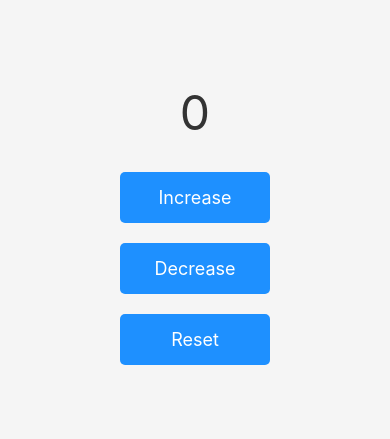
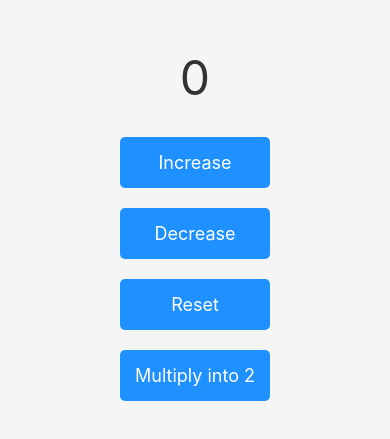
Before and after one commit to krupav03/ReduxSimple, a React Native app: screen / in a window 390 px wide. Shown: the part 193-632 px from the top of the page. Built offline with nearby package versions, Linux system fonts and the light colour scheme.

Commit message:
multiply into two

```diff
--- a/Redux/Actions.js
+++ b/Redux/Actions.js
@@ -2,6 +2,7 @@
 export const INCREMENT  = 'INCREMENT';
 export const DECREMENT = 'DECREMENT';
 export const RESET = 'RESET';
+export const MULTIPLYTWO = 'MULTIPLY'
 
 
 export const increment = () => ({
@@ -14,4 +15,7 @@ export const decrement = () => ({
 
 export const reset = () => ({
     type: 'RESET'
+});
+export const multiply = () => ({
+    type: 'MULTIPLY'
 })
--- a/Redux/Reducers.js
+++ b/Redux/Reducers.js
@@ -1,5 +1,5 @@
 // Reducers specify how the app's state changes in response to actions.
-import { INCREMENT,DECREMENT,RESET } from "./Actions";
+import { INCREMENT,DECREMENT,RESET, MULTIPLYTWO } from "./Actions";
 
 const initialState = {
     count : 0
@@ -24,6 +24,11 @@ const counterReducer = (state = initialState, action) => {
                 ...state,
                 count : 0
             }
+        case MULTIPLYTWO :
+            return {
+                ...state,
+                count : state.count * 2
+            }
 
         default:
         return state;
--- a/src/Counterview.js
+++ b/src/Counterview.js
@@ -1,9 +1,9 @@
 import React from "react";
 import { View, Text, TouchableOpacity, StyleSheet } from 'react-native';
-import { increment, decrement, reset } from "../Redux/Actions";
+import { increment, decrement, reset, multiply } from "../Redux/Actions";
 import { connect } from "react-redux";
 
-function CounterView({ count, increment, decrement, reset }) {
+function CounterView({ count, increment, decrement, reset, multiply }) {
     return (
         <View style={styles.container}>
             <Text style={styles.countText}>{count}</Text>
@@ -15,6 +15,9 @@ function CounterView({ count, increment, decrement, reset }) {
             </TouchableOpacity>
             <TouchableOpacity style={styles.button} onPress={reset}>
                 <Text style={styles.buttonText}>Reset</Text>
+            </TouchableOpacity>
+            <TouchableOpacity style={styles.button} onPress={multiply}>
+                <Text style={styles.buttonText}>Multiply into 2</Text>
             </TouchableOpacity>
         </View>
     );
@@ -30,7 +33,8 @@ const mapStateToProps = (state) => {
 const mapDispatchToProps = {
     increment,
     decrement,
-    reset
+    reset,
+    multiply
 };
 
 export default connect(mapStateToProps, mapDispatchToProps)(CounterView);
```
